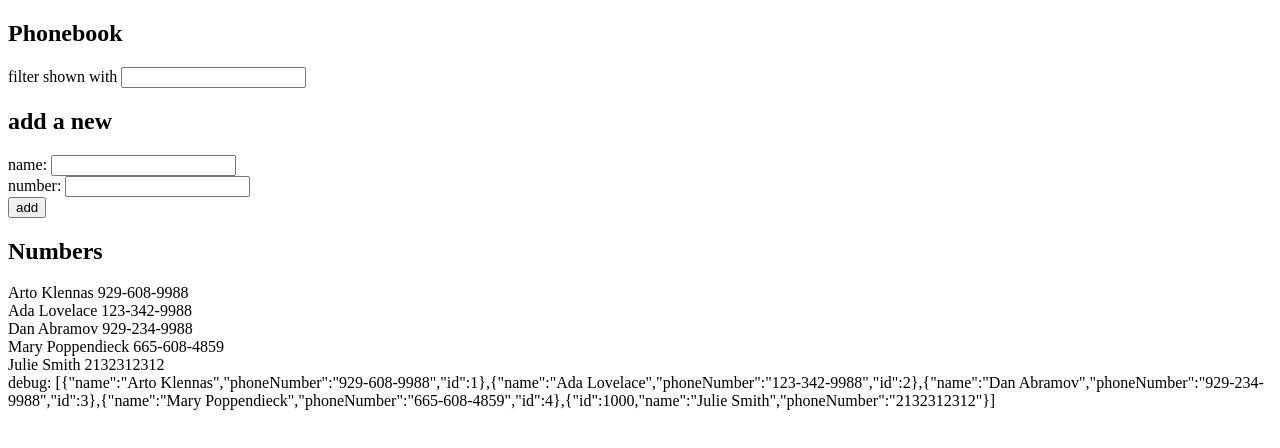
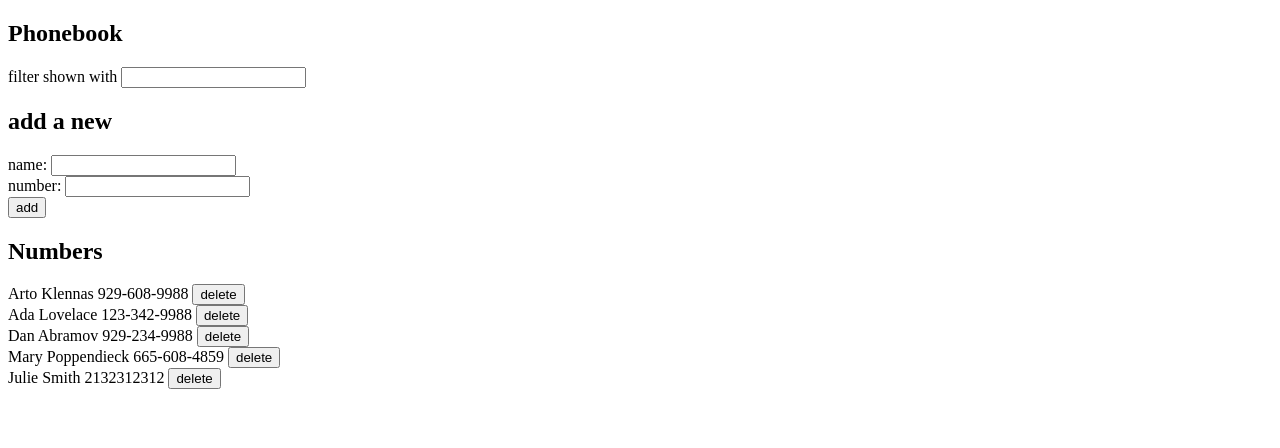
Before and after one commit to Snikket/fullstackopensubmissions, a React (Vite) app in the folder part2/phonebook/: page / in a window 1280 px wide. Shown: the top 448 px of the page. Built offline with nearby package versions, Linux system fonts and the light colour scheme; data requests are answered from the project's data file.

Commit message:
completed part 2.14

```diff
--- a/part2/phonebook/src/App.jsx
+++ b/part2/phonebook/src/App.jsx
@@ -40,7 +40,6 @@ const App = () => {
       const newPerson = {
         name: newName,
         phoneNumber: newPhoneNumber,
-        id: newName
       }
       personService.create(newPerson)
       .then(returnedPerson => {
@@ -49,7 +48,17 @@ const App = () => {
         setNewPhoneNumber('');
       })
     }
+  }
 
+  const deletePerson = (person) => {
+    console.log(`here's the id`,person.id)
+    if(confirm(`Delete ${person.name} ?`)){
+    const personIdToDelete = person.id
+    personService.deletePerson(personIdToDelete)
+    .then(() => setPersons(persons.filter(person=> person.id !== personIdToDelete)))
+    .catch(error => {
+      alert(`The person with id ${id} does not exist in the DB`)
+    })}
   }
 
   return (
@@ -59,10 +68,7 @@ const App = () => {
       <h2>add a new</h2>
       <PersonForm onSubmit={addNewPerson} onNameChange={handleNewNameChange} onNumberChange={handleNewPhoneNumberChange} newName={newName} newPhoneNumber={newPhoneNumber}/>
       <h2>Numbers</h2>
-
-      <Persons persons={personsToShow}/>
-
-      <div>debug: {JSON.stringify(personsToShow)}</div>
+      <Persons persons={personsToShow} deletePerson={deletePerson}/>
     </div>
   )
 }
--- a/part2/phonebook/src/components/Persons.jsx
+++ b/part2/phonebook/src/components/Persons.jsx
@@ -1,8 +1,8 @@
-const Persons = ({persons}) => {
+const Persons = ({persons, deletePerson}) => {
 
     return <div>
                 {persons.map(
-                    (person) => <div key={person.id}> {person.name} {person.phoneNumber}</div> )
+                    (person) => <div key={person.id}> {person.name} {person.phoneNumber} <button onClick={() => deletePerson(person)}>delete</button></div> )
                 }
             </div>
 }
--- a/part2/phonebook/src/services/persons.js
+++ b/part2/phonebook/src/services/persons.js
@@ -21,6 +21,12 @@ const update = (id, newObject) => {
     return request.then(response => response.data)
 }
 
+const deletePerson = (id) => {
+    console.log(`called deletePerson and passed id ${id}`)
+    const request = axios.delete(`${baseUrl}/${id}`)
+    return request.then(response => response.data)
+}
+
 export default {
-    getAll, create, update
+    getAll, create, update, deletePerson
 }
```
